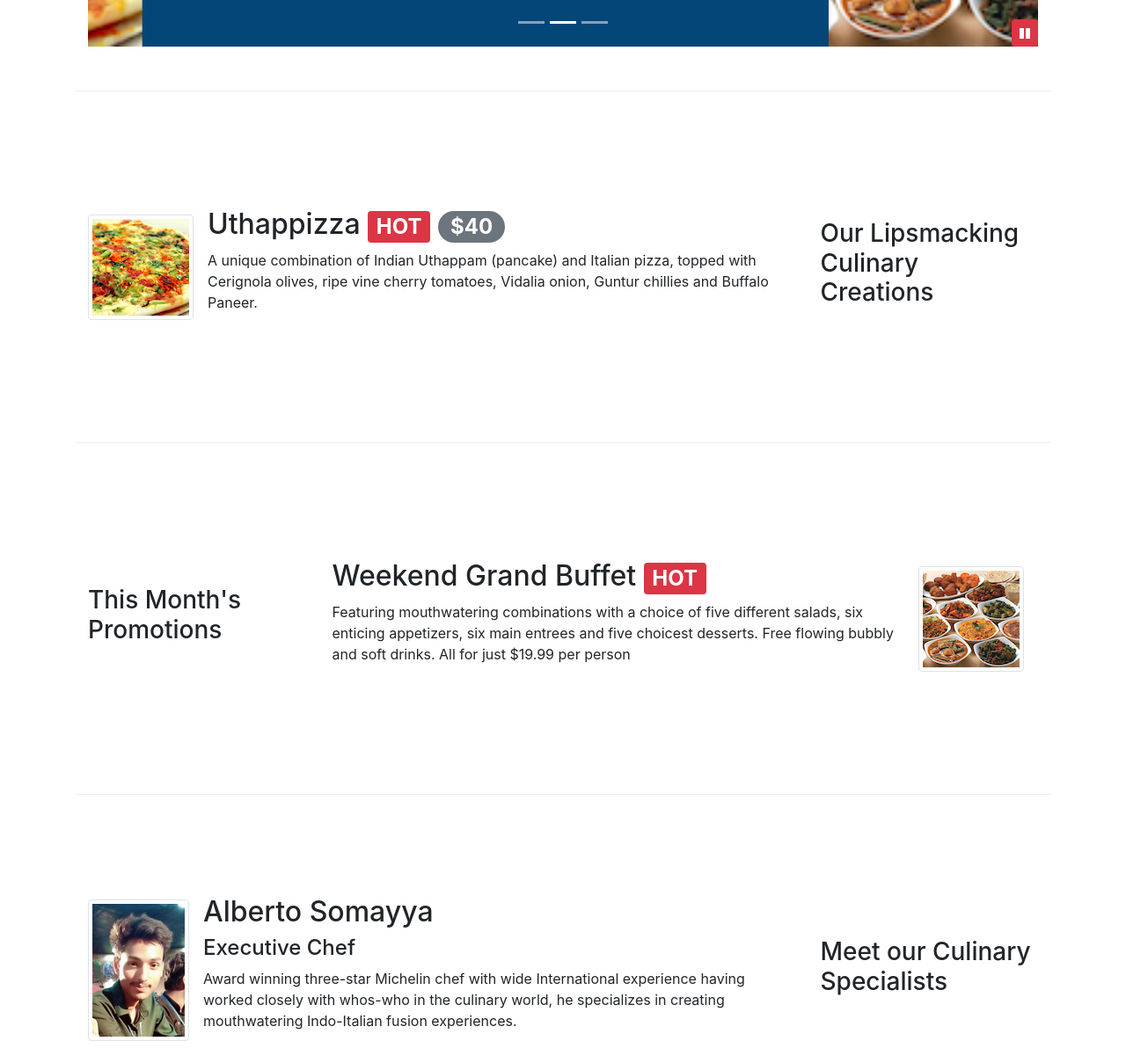
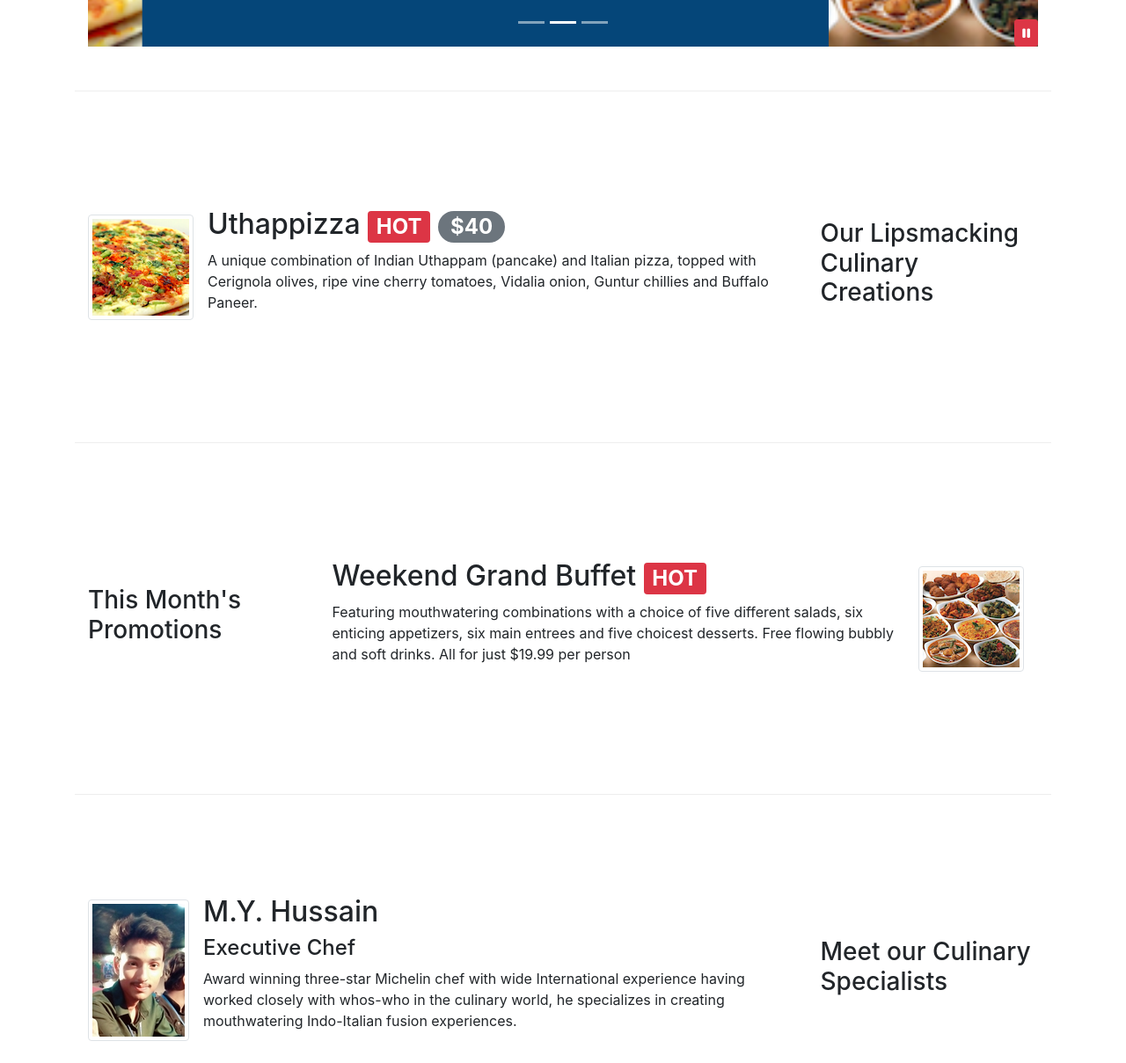
Before and after one commit to shaw12/Bootstrap, a website: page index.html in a window 1280 px wide. Shown: the part 631-1840 px from the top of the page at 88% size. Drawn offline with nearby package versions, Linux system fonts and the light colour scheme.

Commit message:
Update index.html

```diff
--- a/index.html
+++ b/index.html
@@ -9,8 +9,10 @@
     <!-- Bootstrap CSS -->
 
     <link rel="stylesheet" href="https://maxcdn.bootstrapcdn.com/bootstrap/4.0.0/css/bootstrap.min.css" integrity="sha384-Gn5384xqQ1aoWXA+058RXPxPg6fy4IWvTNh0E263XmFcJlSAwiGgFAW/dAiS6JXm" crossorigin="anonymous">
-    <link rel="stylesheet" href="./node_modules/font-awesome/css/font-awesome.min.css">
-    <link rel="stylesheet" href="./node_modules/bootstrap-social/bootstrap-social.css">
+    <script src="https://kit.fontawesome.com/7820438089.js" crossorigin="anonymous"></script>
+    <link rel="stylesheet" href="https://cdnjs.cloudflare.com/ajax/libs/bootstrap-social/5.1.1/bootstrap-social.css">
+    <script src="https://ajax.googleapis.com/ajax/libs/jquery/3.4.1/jquery.min.js"></script>
+    <script src="https://maxcdn.bootstrapcdn.com/bootstrap/3.4.0/js/bootstrap.min.js"></script>
     <link rel="stylesheet" href="./css/style.css">
 
 
@@ -229,7 +231,7 @@
                         <div class="carousel-item">
                             <img src="img/Webp.net-resizeimage (3).jpg" class="d-block img-fluid" alt="alberto">
                             <div class="carousel-caption d-md-block">
-                                    <h2 class="mt-0">Alberto Somayya</h2>
+                                    <h2 class="mt-0">M.Y. Hussain</h2>
                                     <h4 class="mt-0">Executive Chef</h4>
                                     <p class="d-sm-block">Award winning three-star Michelin chef with wide International experience having worked closely with whos-who in the culinary world, he specializes in creating mouthwatering Indo-Italian fusion experiences. </p>
                             </div>
@@ -295,7 +297,7 @@
                 <div class="media">
                     <img src="img/Webp.net-resizeimage (3).jpg" alt="Alberto" class="d-flex mr-3 img-thumbnail align-self-center">
                     <div class="media-body">
-                        <h2 class="mt-0">Alberto Somayya</h2>
+                        <h2 class="mt-0">M.Y. Hussain</h2>
                         <h4>Executive Chef</h4>
                         <p class="d-sm-block">Award winning three-star Michelin chef with wide International experience having worked closely with whos-who in the culinary world, he specializes in creating mouthwatering Indo-Italian fusion experiences. </p>
                     </div>
```
